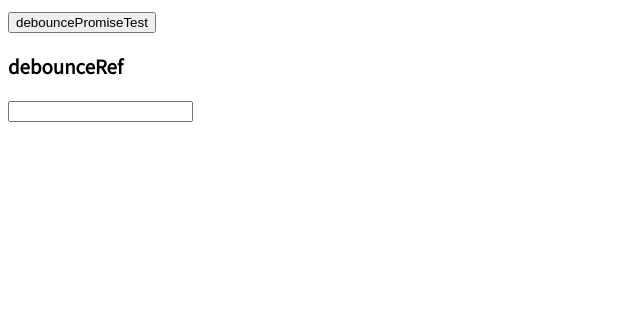
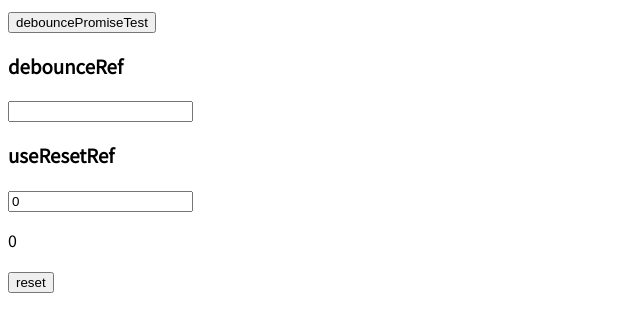
Before and after one commit to Wuchieh/nuxt-frontend-template, a Nuxt app: page /utils in a window 1280 px wide. Shown: the top 332 px of the page, without its empty margins (0-640 px from the left). Built offline with nearby package versions, Linux system fonts and the light colour scheme.

Commit message:
refactor(utils): add useResetRef example

```diff
--- a/pages/utils.vue
+++ b/pages/utils.vue
@@ -8,13 +8,24 @@
       <p>{{ debounceRefValue }}</p>
       <input type="text" v-model="debounceRefValue" />
     </div>
+    <div>
+      <h3>useResetRef</h3>
+      <div>
+        <input type="number" v-model="num" />
+        <p>{{ num }}</p>
+        <button @click="resetNum">reset</button>
+      </div>
+    </div>
   </div>
 </template>
 
 <script setup lang="ts">
 import { debounceRef } from '~/utils'
+import { useResetRef } from '~/utils/vue'
 
 const _sleep = debouncePromise(sleep)
+const debounceRefValue = debounceRef('')
+const [num, resetNum] = useResetRef(0)
 
 const onClickDebouncePromise = async () => {
   _sleep(1000).then(() => {
@@ -32,8 +43,6 @@ const onClickDebouncePromise = async () => {
   console.log('Another second has passed.')
 }
 
-const debounceRefValue = debounceRef('')
-
 definePageMeta({
   name: 'utils',
 })
--- a/utils/vue.ts
+++ b/utils/vue.ts
@@ -1,4 +1,4 @@
-import { cloneDeep } from 'lodash'
+import { cloneDeep } from 'lodash-es'
 /**
  * @example
  * const [num,resetNum] = useResetRef(0)
```
